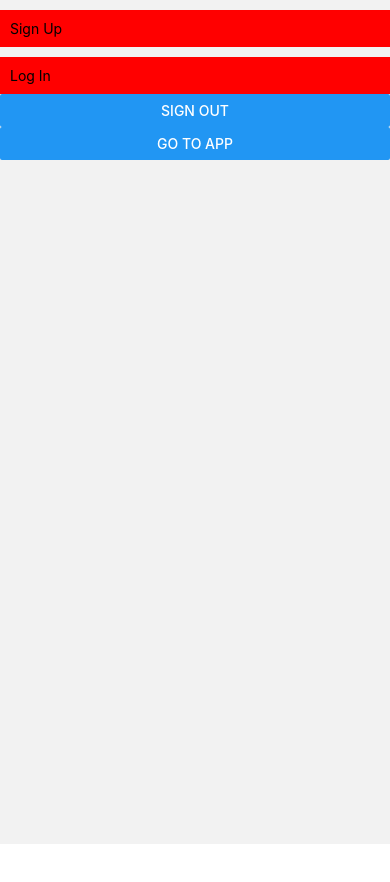
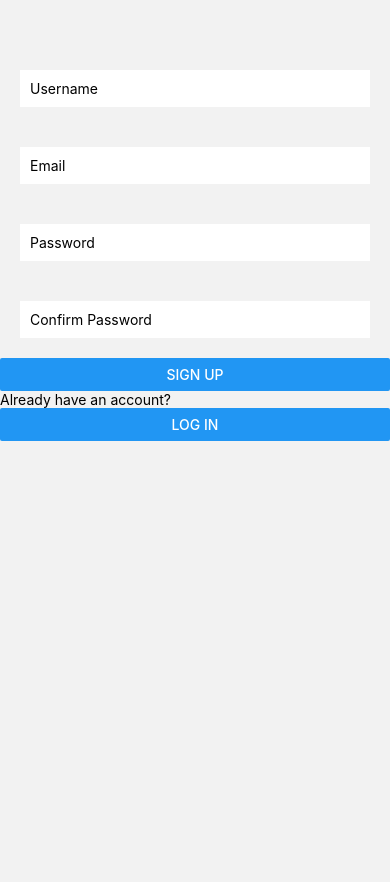
Before and after one commit to gmunilla14/Workout_frontend, a React Native app: screen / in a window 390 px wide. Shown: the top 882 px of the page. Before the commit the page ends 844 px from the top, so only its background shows below. Built offline with nearby package versions, Linux system fonts and the light colour scheme.

Commit message:
Add intermediate title screen for initial loading

```diff
--- a/app/navigation/AuthNavigator.js
+++ b/app/navigation/AuthNavigator.js
@@ -26,7 +26,6 @@ function AuthNavigator({ navigation }) {
   });
   return (
     <Stack.Navigator screenOptions={{ headerShown: false }}>
-      <Stack.Screen name="Title" component={TitleScreen} />
       <Stack.Screen name="Sign Up" component={SignUpScreen} />
       <Stack.Screen name="Login" component={LoginScreen} />
     </Stack.Navigator>
--- a/app/navigation/ParentNavigator.js
+++ b/app/navigation/ParentNavigator.js
@@ -11,34 +11,17 @@ import AsyncStorage from "@react-native-async-storage/async-storage";
 import { useState } from "react";
 import AuthNavigator from "./AuthNavigator";
 import AppNavigator from "./AppNavigator";
+import TitleScreen from "../screens/TitleScreen";
 const Stack = createStackNavigator();
 
 function ParentNavigator(props) {
-  const [loggedIn, setLoggedIn] = useState(false);
-  useEffect(async () => {
-    const userToken = await AsyncStorage.getItem("token");
-    if (userToken) {
-      setLoggedIn(true);
-    } else {
-      setLoggedIn(false);
-    }
-  });
-
-  console.log(loggedIn);
-
   return (
     <>
-      {loggedIn ? (
-        <Stack.Navigator screenOptions={{ headerShown: false }}>
-          <Stack.Screen name="App Nav" component={AppNavigator} />
-          <Stack.Screen name="Auth Nav" component={AuthNavigator} />
-        </Stack.Navigator>
-      ) : (
-        <Stack.Navigator screenOptions={{ headerShown: false }}>
-          <Stack.Screen name="Auth Nav" component={AuthNavigator} />
-          <Stack.Screen name="App Nav" component={AppNavigator} />
-        </Stack.Navigator>
-      )}
+      <Stack.Navigator screenOptions={{ headerShown: false }}>
+        <Stack.Screen name="Title" component={TitleScreen} />
+        <Stack.Screen name="App Nav" component={AppNavigator} />
+        <Stack.Screen name="Auth Nav" component={AuthNavigator} />
+      </Stack.Navigator>
     </>
   );
 }
--- a/app/screens/TitleScreen.js
+++ b/app/screens/TitleScreen.js
@@ -2,36 +2,20 @@ import React from "react";
 import { View, StyleSheet, Button, TouchableOpacity, Text } from "react-native";
 import { signUp } from "../routes/authRoutes";
 import AsyncStorage from "@react-native-async-storage/async-storage";
+import { useEffect } from "react";
+function TitleScreen({ navigation }) {
+  useEffect(async () => {
+    const userToken = await AsyncStorage.getItem("token");
+    if (userToken) {
+      navigation.navigate("App Nav");
+    } else {
+      navigation.navigate("Auth Nav");
+    }
+  });
 
-function TitleScreen({ navigation }) {
-  const onSignUpPress = async () => {
-    navigation.navigate("Sign Up");
-  };
-
-  const onLoginPress = () => {
-    console.log("Cutie");
-    navigation.navigate("Login");
-  };
   return (
     <>
-      <TouchableOpacity style={styles.container} onPress={onSignUpPress}>
-        <Text>Sign Up</Text>
-      </TouchableOpacity>
-      <TouchableOpacity style={styles.container} onPress={onLoginPress}>
-        <Text>Log In</Text>
-      </TouchableOpacity>
-      <Button
-        title="Sign Out"
-        onPress={async () => {
-          await AsyncStorage.removeItem("token");
-        }}
-      />
-      <Button
-        title="Go to app"
-        onPress={() => {
-          navigation.navigate("App");
-        }}
-      />
+      <View style={styles.container}></View>
     </>
   );
 }
@@ -42,6 +26,7 @@ const styles = StyleSheet.create({
     backgroundColor: "red",
     padding: 10,
     marginTop: 10,
+    height: "100%",
   },
 });
 
```
